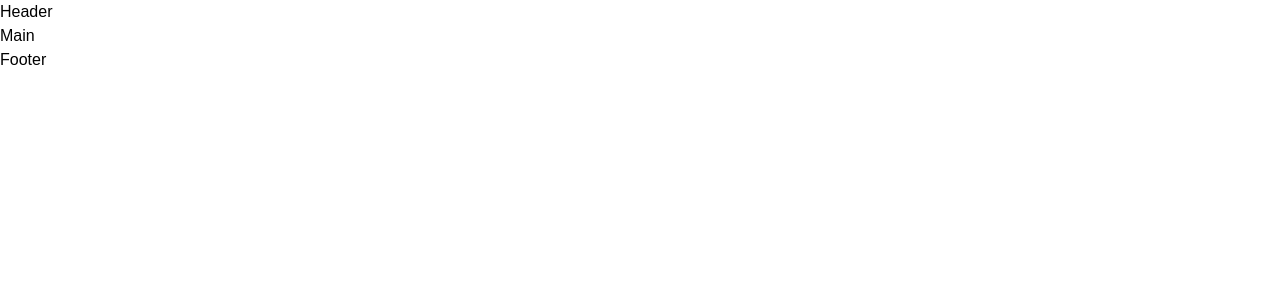
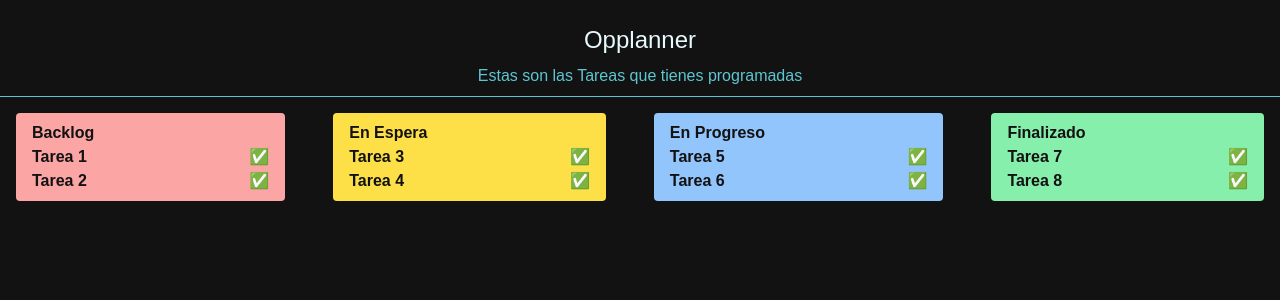
Before and after one commit to dejeloper/opplanner, a React (Vite) app: page / in a window 1280 px wide. Shown: the top 300 px of the page. Built offline with nearby package versions, Linux system fonts and the light colour scheme.

Commit message:
Update styles and add new components

```diff
--- a/index.html
+++ b/index.html
@@ -6,7 +6,7 @@
     <meta name="viewport" content="width=device-width, initial-scale=1.0" />
     <title>Opplanner</title>
   </head>
-  <body>
+  <body class="bg-one text-five">
     <div id="root"></div>
     <script type="module" src="/src/main.tsx"></script>
   </body>
--- a/src/App.tsx
+++ b/src/App.tsx
@@ -1,9 +1,13 @@
+import { Header } from "@/components/Header";
+import { Content } from "./components/Content";
+
 function App() {
   return (
-    <main>
-      <section>Header</section>
-      <section>Main</section>
-      <section>Footer</section>
+    <main className="flex flex-col w-full">
+      <Header />
+      <Content />
+      {/* <section className=" bg-slate-400 mt-[1px]">Main</section>
+      <section className=" bg-slate-400 mt-[1px]">Footer</section> */}
     </main>
   );
 }
--- /dev/null
+++ b/src/components/Content.tsx
@@ -0,0 +1,60 @@
+export function Content() {
+  return (
+    <>
+      <div className="grid grid-flow-row  md:grid-flow-col  w-full gap-4 mt-4">
+        <div className="bg-red-300 text-one font-semibold mx-4 rounded py-2 px-4">
+          <h2>Backlog</h2>
+          <div>
+            <div className="flex justify-between">
+              <h3>Tarea 1</h3>
+              <span>✅</span>
+            </div>
+            <div className="flex justify-between">
+              <h3>Tarea 2</h3>
+              <span>✅</span>
+            </div>
+          </div>
+        </div>
+        <div className="bg-yellow-300 text-one font-semibold mx-4 rounded py-2 px-4">
+          <h2>En Espera</h2>
+          <div>
+            <div className="flex justify-between">
+              <h3>Tarea 3</h3>
+              <span>✅</span>
+            </div>
+            <div className="flex justify-between">
+              <h3>Tarea 4</h3>
+              <span>✅</span>
+            </div>
+          </div>
+        </div>
+        <div className="bg-blue-300 text-one font-semibold mx-4 rounded py-2 px-4">
+          <h2>En Progreso</h2>
+          <div>
+            <div className="flex justify-between">
+              <h3>Tarea 5</h3>
+              <span>✅</span>
+            </div>
+            <div className="flex justify-between">
+              <h3>Tarea 6</h3>
+              <span>✅</span>
+            </div>
+          </div>
+        </div>
+        <div className="bg-green-300 text-one font-semibold mx-4 rounded py-2 px-4">
+          <h2>Finalizado</h2>
+          <div>
+            <div className="flex justify-between">
+              <h3>Tarea 7</h3>
+              <span>✅</span>
+            </div>
+            <div className="flex justify-between">
+              <h3>Tarea 8</h3>
+              <span>✅</span>
+            </div>
+          </div>
+        </div>
+      </div>
+    </>
+  );
+}
--- /dev/null
+++ b/src/components/Header.tsx
@@ -0,0 +1,10 @@
+export function Header() {
+  return (
+    <section className="flex flex-col items-center py-2 w-full border-b border-three  justify-center">
+      <h1 className="mt-4 text-2xl">Opplanner</h1>
+      <h3 className="mt-2 text-base text-three">
+        Estas son las Tareas que tienes programadas
+      </h3>
+    </section>
+  );
+}
--- a/tailwind.config.js
+++ b/tailwind.config.js
@@ -2,7 +2,16 @@
 export default {
   content: ["./index.html", "./src/**/*.{js,ts,jsx,tsx}"],
   theme: {
-    extend: {},
+    extend: {
+      colors: {
+        one: "#121212",
+        two: "#151E21",
+        three: "#5EC6D1",
+        four: "#92e5f1",
+        five: "#e6f9fc",
+        gris: "#f2f4f7",
+      },
+    },
   },
   plugins: [],
 };
```
Also changed, not shown: public/colors.txt (added).
